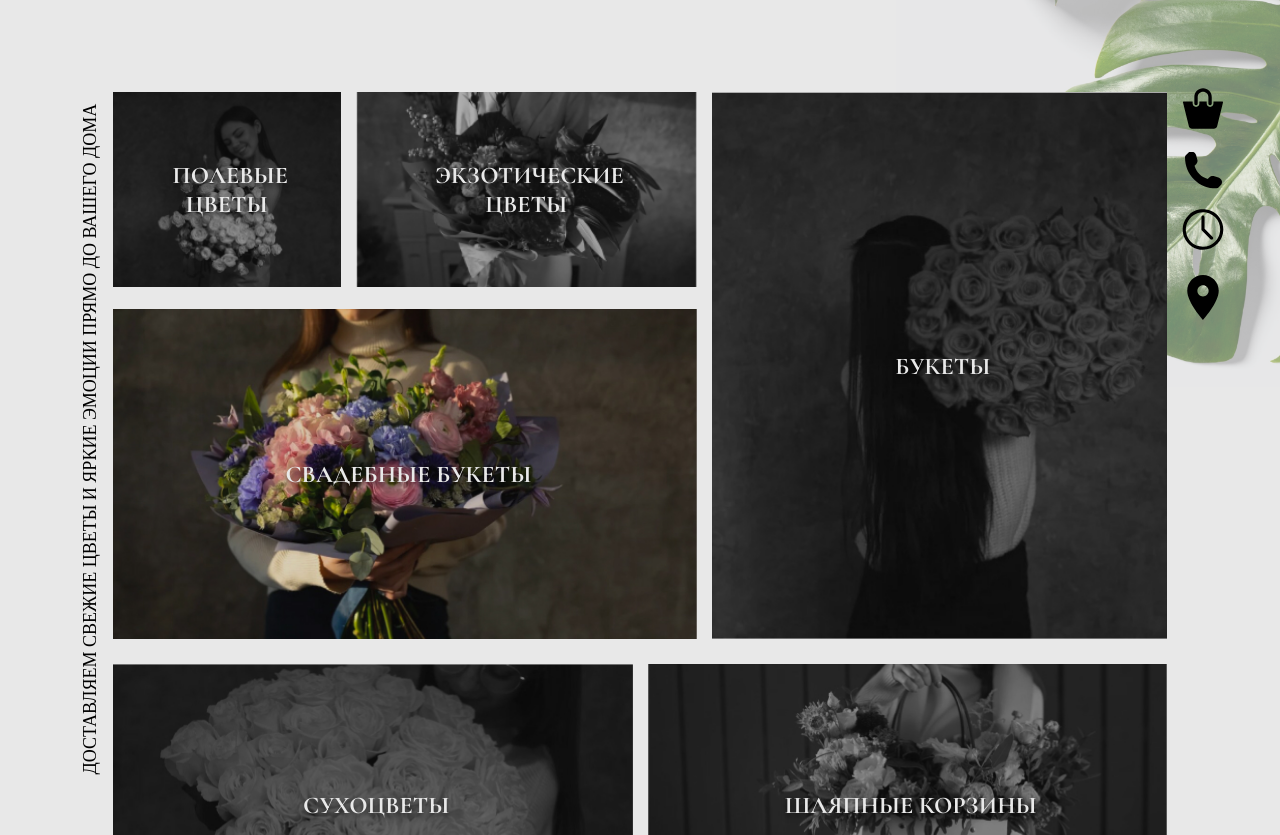
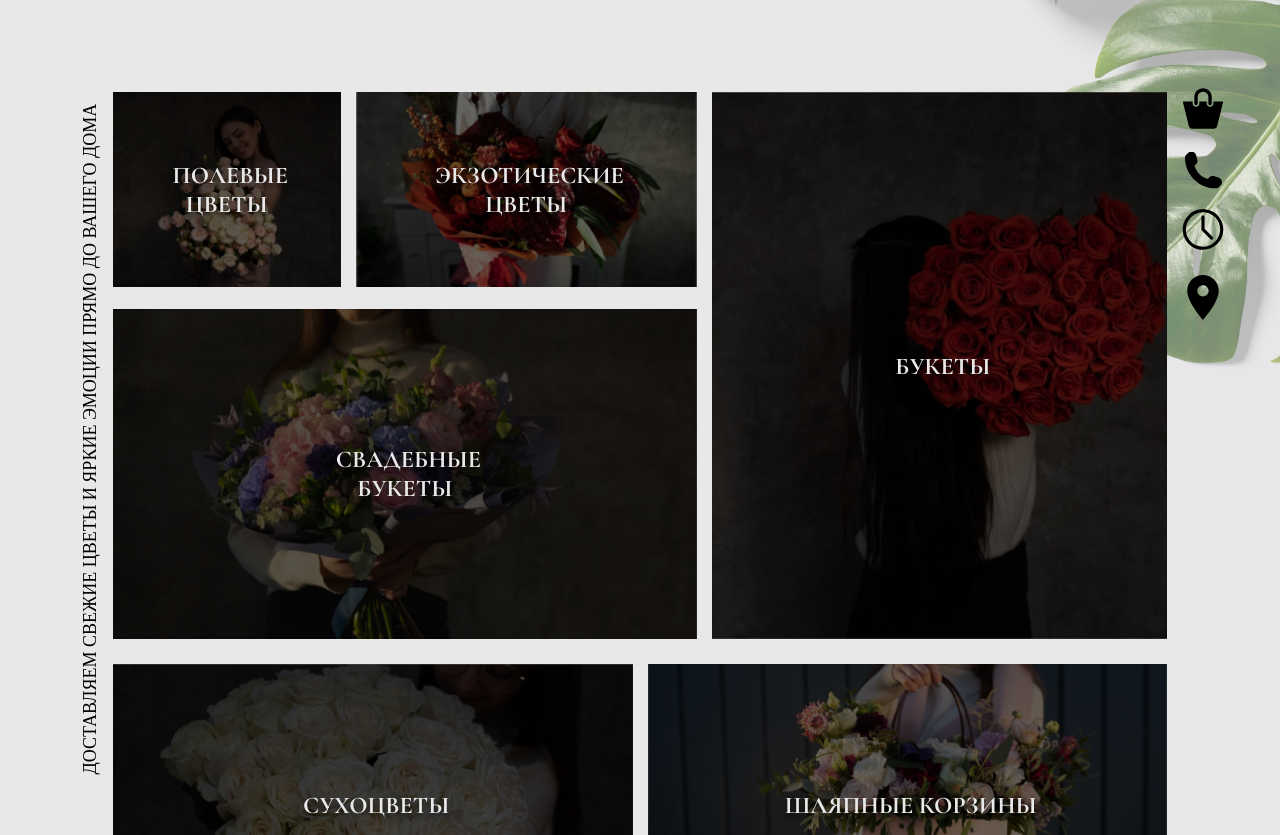
Before and after one commit to Ivanuch22/LaFlowers, a website: page docs/index.html in a window 1280 px wide. Shown: the part 117-952 px from the top of the page. Drawn offline with Linux system fonts and the light colour scheme.

Commit message:
Main Desctop First Section Complete

```diff
--- a/docs/index.html
+++ b/docs/index.html
@@ -138,23 +138,23 @@
          </header>
          <ul class="firstSectionBg__block">
             <li class="firstSectionBg__li small">
-               <a class="firstSectionBg__img" href="#" style="background-image: url(img/DSC06138black.jpg);">
+               <a class="firstSectionBg__img" href="#" style="background-image: url(img/DSC0613.jpg);">
                   <span class="firstSectionBg__link">ПОЛЕВЫЕ ЦВЕТЫ</span>
                </a>
             </li>
             <li class="firstSectionBg__li small">
-               <a class="firstSectionBg__img" href="#" style="background-image: url(img/DSC05317black.jpg);">
+               <a class="firstSectionBg__img" href="#" style="background-image: url(img/DSC0531.jpg);">
                   <span class="firstSectionBg__link">ЭКЗОТИЧЕСКИЕ ЦВЕТЫ</span>
                </a>
             </li>
             <li class="firstSectionBg__li big">
-               <a class="firstSectionBg__img" href="#" style="background-image: url(img/DSC06189black.jpg);">
+               <a class="firstSectionBg__img" href="#" style="background-image: url(img/DSC06189.png);">
                   <span class="firstSectionBg__link">БУКЕТЫ</span>
                </a>
             </li>
             <li class="firstSectionBg__li bold ">
                <a class="firstSectionBg__img" href="#" style="background-image: url(img/DSC05120.jpg);">
-                  <span class="firstSectionBg__link">СВАДЕБНЫЕ БУКЕТЫ</span>
+                  <span class="firstSectionBg__link">СВАДЕБНЫЕ <br> БУКЕТЫ</span>
                </a>
 
             </li>
@@ -165,12 +165,12 @@
          <div class="text">доставляем свежие цветы и яркие эмоции прямо до вашего дома</div>
          <ul class="firstSectionBg__block">
             <li class="firstSectionBg__li medium">
-               <a class="firstSectionBg__img" href="#" style="background-image: url(img/DSC06238black.jpg);">
+               <a class="firstSectionBg__img" href="#" style="background-image: url(img/DSC0623.jpg);">
                   <span class="firstSectionBg__link">СУХОЦВЕТЫ</span>
                </a>
             </li>
             <li class="firstSectionBg__li medium">
-               <a class="firstSectionBg__img" href="#" style="background-image: url(img/DSC05245black.jpg);">
+               <a class="firstSectionBg__img" href="#" style="background-image: url(img/DSC05245.jpg);">
                   <span class="firstSectionBg__link">ШЛЯПНЫЕ КОРЗИНЫ</span>
                </a>
             </li>
--- a/docs/scss/style.scss
+++ b/docs/scss/style.scss
@@ -76,7 +76,7 @@
    }
 }
 .menu--active {
-   z-index: 1;
+   z-index: 4;
    opacity: 1;
 }
 
@@ -106,6 +106,26 @@
       background-size: cover;
       background-position: center center;
    }
+   &__li {
+      position: relative;
+      &::before {
+         position: absolute;
+         content: "";
+         left: 0;
+         right: 0;
+         top: 0;
+         bottom: 0;
+         opacity: 0.6;
+         z-index: 2;
+         transition: all 0.6s;
+         background-color: rgb(0, 0, 0);
+      }
+      &:hover {
+         &::before {
+            opacity: 0;
+         }
+      }
+   }
    &__link {
       position: absolute;
       top: 50%;
@@ -120,6 +140,7 @@
       font-weight: 700;
       font-size: 24px;
       line-height: 29px;
+      z-index: 3;
    }
 }
 .big {
```
Also changed, not shown: docs/css/style.min.css, docs/img/DSC06189.png (renamed from docs/img/DSC06189 3.png), docs/img/SecondBg.png (added).
